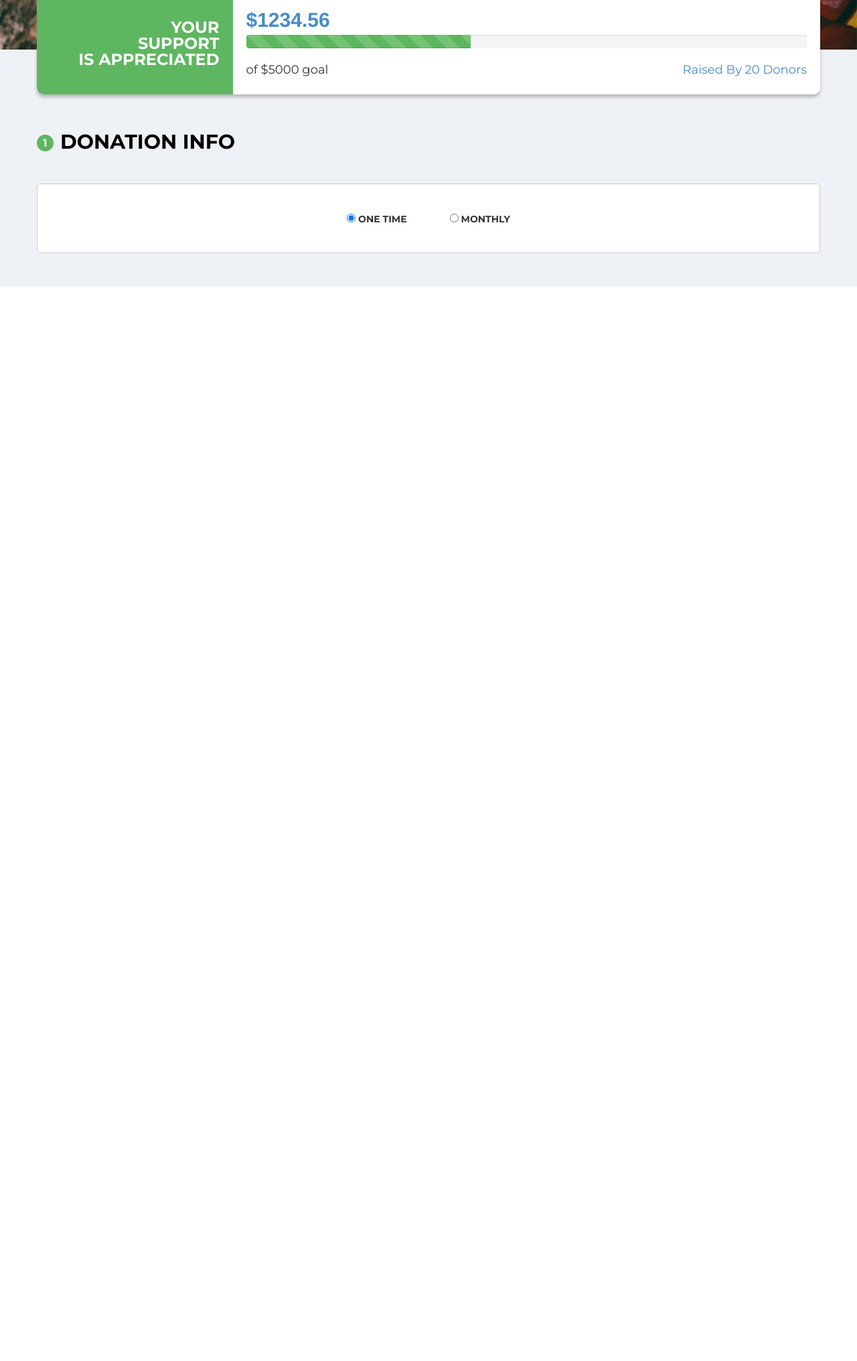
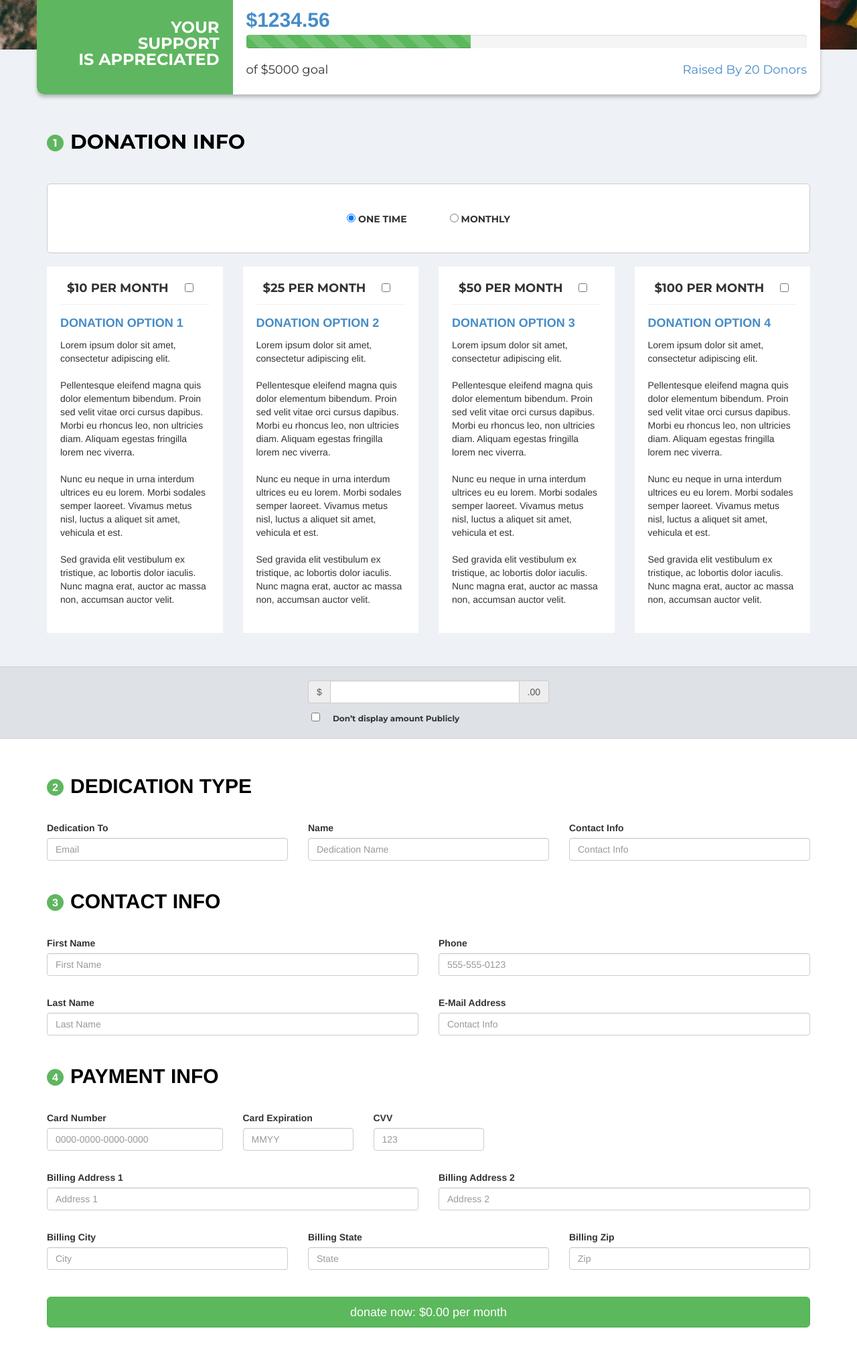
Before and after one commit to darrellweaverjr/donations, a PHP site: page / in a window 1280 px wide. Shown: the part 505-2537 px from the top of the page at 67% size. Before the commit the page ends 933 px from the top, so only its background shows below. Run offline with PHP 8.4, Linux system fonts and the light colour scheme.

Commit message:
finished dedication type section

```diff
--- a/css/app.css
+++ b/css/app.css
@@ -138,3 +138,65 @@ body{
   display: inline;
   margin: 0 30px;
 }
+.donation-amount-check-label{
+  font-size: 18px;
+  font-weight: bold;
+  text-transform: uppercase;
+  font-family: 'Montserrat', sans-serif;
+  margin: 0 20px  0 0;
+}
+.custom-checkbox{
+  padding: 0px 10px 10px;
+  border-bottom: 1px solid #eef1f5;
+  margin: 0 0 15px 0;
+}
+.per-month-box{
+  margin: 20px 0 0 0;
+  padding: 20px;
+  background-color: #fff;
+}
+.donation-title{
+  color:#468cc8;
+  text-transform: uppercase;
+  font-weight: bold;
+  font-size: 18px;
+  padding: 0 0 10px 0;
+}
+.donation-details{
+  padding: 0;
+  margin: 0;
+}
+.donation-details ul{
+  padding: 0;
+  margin: 0;
+}
+.donation-details li{
+  margin: 0 0 20px 0;
+  display: block;
+}
+.custom-donation-sect{
+  background-color:#dee1e6;
+  border-top:1px solid #cdd0d5;
+  border-bottom:1px solid #cdd0d5;
+  padding: 20px 0;
+}
+.display-amount{
+  font-size: 12px;
+  font-family: 'Montserrat', sans-serif;
+  margin: 0 0 0 15px;
+}
+.display-amount-box{
+  padding: 10px 5px 0;
+}
+.dedication-type{
+  background-color:#fff;
+}
+.dedication-inputs{
+  padding: 20px 0;
+}
+.dedication-input-col{
+  margin: 10px 0 20px;
+}
+.dedication-sect{
+  padding: 50px 0;
+}
--- /dev/null
+++ b/index.html
@@ -0,0 +1,337 @@
+<!DOCTYPE html>
+  <html>
+    <head>
+        <meta charset="utf-8">
+        <meta http-equiv="X-UA-Compatible" content="IE=edge,chrome=1">
+        <title>Donations Template</title>
+        <meta name="description" content="">
+        <meta name="viewport" content="width=device-width">
+        <link rel="stylesheet" href="css/bootstrap.css">
+        <link rel="stylesheet" href="css/app.css">
+    </head>
+    <body>
+        <!---Naviagation Bar-->
+        <div class="nav">
+          <div class="container">
+            <div class="row">
+              <div class="col-sm-6">
+                <img src="images/logo.jpg" alt="default logo">
+              </div>
+              <div class="col-sm-6">
+                <div class="donation-amounts">
+                  <div class="donations-sect">
+                    <div class="donation-label-amount">$1234.56</div>
+                    <div class="donation-label">total donations</div>
+                  </div>
+                  <div class="donations-sect">
+                    <div class="donation-label-amount">$5000.00</div>
+                    <div class="donation-label">goal</div>
+                  </div>
+                </div>
+              </div>
+            </div>
+          </div>
+        </div>
+        <!---Hero Area--->
+        <div class="hero-sect">
+          <div class="container">
+          </div>
+        </div>
+        <!---Donation Info--->
+        <div class="donation-info-sect">
+
+          <!---Your Support Is Appreciated-->
+          <div class="container">
+            <div class="row">
+
+              <div class="your-support-sect">
+                <div class="your-support-label">
+                  Your<br/>Support<br/>Is Appreciated
+                </div>
+                <div class="goal-raised">
+                  <div class="progress-amount">
+                    $1234.56
+                  </div>
+                  <!---Progress Bar--->
+                  <div class="progress">
+                    <div class="progress-bar progress-bar-success progress-bar-striped" role="progressbar" aria-valuenow="40" aria-valuemin="0" aria-valuemax="100" style="width: 40%">
+                      <span class="sr-only">40% Complete (success)</span>
+                    </div>
+                  </div>
+                  <!---End Progress Bar--->
+                  <div class="row">
+                    <div class="col-xs-6"><div class="raised-money-label">of $5000 goal</div></div>
+                    <div class="col-xs-6"><div class="raised-money-label-amount">Raised By 20 Donors</div></div>
+                  </div>
+                </div>
+              </div>
+
+            </div>
+          </div>
+
+          <div class="container">
+            <div class="row" id="donation-info">
+              <div class="col-md-12">
+                <span class="donation-number">1</span><span class="section-titles">Donation info</span>
+              </div>
+            </div>
+            <div class="row">
+              <div class="col-md-12">
+
+              <div class="donation-radio">
+                <ul>
+                  <li><input type="radio" name="options" id="option1" checked> one time</li>
+                  <li><input type="radio" name="options" id="option2"> monthly</li>
+                </ul>
+              </div>
+
+              </div>
+            </div>
+            <div class="row">
+              <div class="col-md-3">
+                <div class="per-month-box">
+                  <!-- Default checked -->
+                  <div class="custom-control custom-checkbox">
+                    <label class="donation-amount-check-label" for="defaultChecked1">$10 Per Month</label>
+                    <input type="checkbox" class="custom-control-input" id="defaultChecked1">
+                  </div>
+                  <div class="donation-title">Donation option 1</div>
+                  <div class="donation-details">
+                    <ul>
+                      <li>
+                        Lorem ipsum dolor sit amet, consectetur adipiscing elit.
+                      </li>
+                      <li>
+                        Pellentesque eleifend magna quis dolor elementum bibendum. Proin sed velit vitae orci cursus dapibus. Morbi eu rhoncus leo, non ultricies diam. Aliquam egestas fringilla lorem nec viverra.
+                      </li>
+                      <li>
+                        Nunc eu neque in urna interdum ultrices eu eu lorem. Morbi sodales semper laoreet. Vivamus metus nisl, luctus a aliquet sit amet, vehicula et est.
+                      </li>
+                      <li>
+                        Sed gravida elit vestibulum ex tristique, ac lobortis dolor iaculis. Nunc magna erat, auctor ac massa non, accumsan auctor velit.
+                      </li>
+                    </ul>
+                  </div>
+                </div>
+              </div>
+              <div class="col-md-3">
+                <div class="per-month-box">
+                  <!-- Default checked -->
+                  <div class="custom-control custom-checkbox">
+                    <label class="donation-amount-check-label" for="defaultChecked2">$25 Per Month</label>
+                    <input type="checkbox" class="custom-control-input" id="defaultChecked2">
+                  </div>
+                  <div class="donation-title">Donation option 2</div>
+                  <div class="donation-details">
+                    <ul>
+                      <li>
+                        Lorem ipsum dolor sit amet, consectetur adipiscing elit.
+                      </li>
+                      <li>
+                        Pellentesque eleifend magna quis dolor elementum bibendum. Proin sed velit vitae orci cursus dapibus. Morbi eu rhoncus leo, non ultricies diam. Aliquam egestas fringilla lorem nec viverra.
+                      </li>
+                      <li>
+                        Nunc eu neque in urna interdum ultrices eu eu lorem. Morbi sodales semper laoreet. Vivamus metus nisl, luctus a aliquet sit amet, vehicula et est.
+                      </li>
+                      <li>
+                        Sed gravida elit vestibulum ex tristique, ac lobortis dolor iaculis. Nunc magna erat, auctor ac massa non, accumsan auctor velit.
+                      </li>
+                    </ul>
+                  </div>
+                </div>
+              </div>
+              <div class="col-md-3">
+                <div class="per-month-box">
+                  <!-- Default checked -->
+                  <div class="custom-control custom-checkbox">
+                    <label class="donation-amount-check-label" for="defaultChecked3">$50 Per Month</label>
+                    <input type="checkbox" class="custom-control-input" id="defaultChecked3">
+                  </div>
+                  <div class="donation-title">Donation option 3</div>
+                  <div class="donation-details">
+                    <ul>
+                      <li>
+                        Lorem ipsum dolor sit amet, consectetur adipiscing elit.
+                      </li>
+                      <li>
+                        Pellentesque eleifend magna quis dolor elementum bibendum. Proin sed velit vitae orci cursus dapibus. Morbi eu rhoncus leo, non ultricies diam. Aliquam egestas fringilla lorem nec viverra.
+                      </li>
+                      <li>
+                        Nunc eu neque in urna interdum ultrices eu eu lorem. Morbi sodales semper laoreet. Vivamus metus nisl, luctus a aliquet sit amet, vehicula et est.
+                      </li>
+                      <li>
+                        Sed gravida elit vestibulum ex tristique, ac lobortis dolor iaculis. Nunc magna erat, auctor ac massa non, accumsan auctor velit.
+                      </li>
+                    </ul>
+                  </div>
+                </div>
+              </div>
+              <div class="col-md-3">
+                <div class="per-month-box">
+                  <!-- Default checked -->
+                  <div class="custom-control custom-checkbox">
+                    <label class="donation-amount-check-label" for="defaultChecked4">$100 Per Month</label>
+                    <input type="checkbox" class="custom-control-input" id="defaultChecked4">
+                  </div>
+                  <div class="donation-title">Donation option 4</div>
+                  <div class="donation-details">
+                    <ul>
+                      <li>
+                        Lorem ipsum dolor sit amet, consectetur adipiscing elit.
+                      </li>
+                      <li>
+                        Pellentesque eleifend magna quis dolor elementum bibendum. Proin sed velit vitae orci cursus dapibus. Morbi eu rhoncus leo, non ultricies diam. Aliquam egestas fringilla lorem nec viverra.
+                      </li>
+                      <li>
+                        Nunc eu neque in urna interdum ultrices eu eu lorem. Morbi sodales semper laoreet. Vivamus metus nisl, luctus a aliquet sit amet, vehicula et est.
+                      </li>
+                      <li>
+                        Sed gravida elit vestibulum ex tristique, ac lobortis dolor iaculis. Nunc magna erat, auctor ac massa non, accumsan auctor velit.
+                      </li>
+                    </ul>
+                  </div>
+                </div>
+              </div>
+            </div>
+          </div>
+
+        </div>
+        <!--Custom Donation--->
+        <div class="custom-donation-sect">
+          <div class="container">
+            <div class="row">
+              <div class="col-md-4 col-md-offset-4">
+
+                <div class="input-group">
+                  <span class="input-group-addon">$</span>
+                  <input type="text" class="form-control" aria-label="Amount (to the nearest dollar)">
+                  <span class="input-group-addon">.00</span>
+                </div>
+
+                <div class="custom-control display-amount-box">
+                  <input type="checkbox" class="custom-control-input" id="dont-display-check">
+                  <label class="display-amount" for="dont-display-check">Don’t display amount Publicly</label>
+                </div>
+
+              </div>
+            </div>
+          </div>
+        </div>
+
+
+        <div class="dedication-sect">
+
+          <!---Dedication Type--->
+          <div class="dedication-type">
+            <div class="container">
+              <div class="row">
+                <div class="col-md-12">
+                  <span class="donation-number">2</span><span class="section-titles">Dedication Type</span>
+                </div>
+              </div>
+              <div class="row dedication-inputs">
+                <div class="col-md-4 dedication-input-col">
+                  <label for="inputEmail3" class="control-label">Dedication To</label>
+                  <input type="email" class="form-control" id="dedication-info" placeholder="Email">
+                </div>
+                <div class="col-md-4 dedication-input-col">
+                  <label for="inputEmail3" class="control-label">Name</label>
+                  <input type="text" class="form-control" id="dedication-name" placeholder="Dedication Name">
+                </div>
+                <div class="col-md-4 dedication-input-col">
+                  <label for="inputEmail3" class="control-label">Contact Info</label>
+                  <input type="text" class="form-control" id="contact-info" placeholder="Contact Info">
+                </div>
+              </div>
+            </div>
+          </div>
+
+          <!---Contact Info--->
+          <div class="dedication-type">
+            <div class="container">
+              <div class="row">
+                <div class="col-md-12">
+                  <span class="donation-number">3</span><span class="section-titles">Contact Info</span>
+                </div>
+              </div>
+              <div class="row dedication-inputs">
+                <div class="col-md-6 dedication-input-col">
+                  <label for="inputEmail3" class="control-label">First Name</label>
+                  <input type="text" class="form-control" id="First-Name" placeholder="First Name">
+                </div>
+                <div class="col-md-6 dedication-input-col">
+                  <label for="inputEmail3" class="control-label">Phone</label>
+                  <input type="phone" class="form-control" id="phone" placeholder="555-555-0123">
+                </div>
+                <div class="col-md-6 dedication-input-col">
+                  <label for="inputEmail3" class="control-label">Last Name</label>
+                  <input type="text" class="form-control" id="Last-Name" placeholder="Last Name">
+                </div>
+                <div class="col-md-6 dedication-input-col">
+                  <label for="inputEmail3" class="control-label">E-Mail Address</label>
+                  <input type="email" class="form-control" id="email-address" placeholder="Contact Info">
+                </div>
+              </div>
+            </div>
+          </div>
+
+          <!---Contact Info--->
+          <div class="dedication-type">
+            <div class="container">
+              <div class="row">
+                <div class="col-md-12">
+                  <span class="donation-number">4</span><span class="section-titles">Payment Info</span>
+                </div>
+              </div>
+              <div class="row dedication-inputs">
+                <div class="col-md-3 dedication-input-col">
+                  <label for="inputEmail3" class="control-label">Card Number</label>
+                  <input type="text" class="form-control" placeholder="0000-0000-0000-0000">
+                </div>
+                <div class="col-md-2 dedication-input-col">
+                  <label for="inputEmail3" class="control-label">Card Expiration</label>
+                  <input type="text" class="form-control" placeholder="MMYY">
+                </div>
+                <div class="col-md-2 dedication-input-col">
+                  <label for="inputEmail3" class="control-label">CVV</label>
+                  <input type="text" class="form-control" placeholder="123">
+                </div>
+
+                <div class="col-md-6 dedication-input-col">
+                  <label for="inputEmail3" class="control-label">Billing Address 1</label>
+                  <input type="text" class="form-control" placeholder="Address 1">
+                </div>
+                <div class="col-md-6 dedication-input-col">
+                  <label for="inputEmail3" class="control-label">Billing Address 2</label>
+                  <input type="text" class="form-control" placeholder="Address 2">
+                </div>
+
+                <div class="col-md-4 dedication-input-col">
+                  <label for="inputEmail3" class="control-label">Billing City</label>
+                  <input type="text" class="form-control" placeholder="City">
+                </div>
+                <div class="col-md-4 dedication-input-col">
+                  <label for="inputEmail3" class="control-label">Billing State</label>
+                  <input type="text" class="form-control" placeholder="State">
+                </div>
+                <div class="col-md-4 dedication-input-col">
+                  <label for="inputEmail3" class="control-label">Billing Zip</label>
+                  <input type="text" class="form-control" placeholder="Zip">
+                </div>
+              </div>
+
+              <div class="row">
+                <div class="col-md-12">
+                  <button class="btn btn-success btn-block btn-lg">donate now: $0.00 per month</button>
+                </div>
+              </div>
+
+            </div>
+          </div>
+
+        </div>
+
+        <script src="https://code.jquery.com/jquery-3.4.1.js" integrity="sha256-WpOohJOqMqqyKL9FccASB9O0KwACQJpFTUBLTYOVvVU=" crossorigin="anonymous"></script>
+        <script src="js/bootstrap.js"></script>
+    </body>
+</html>
--- a/index.php
+++ /dev/null
@@ -1,90 +0,0 @@
-<!DOCTYPE html>
-    <head>
-        <meta charset="utf-8">
-        <meta http-equiv="X-UA-Compatible" content="IE=edge,chrome=1">
-        <title></title>
-        <meta name="description" content="">
-        <meta name="viewport" content="width=device-width">
-        <link rel="stylesheet" href="css/bootstrap.css">
-        <link rel="stylesheet" href="css/app.css">
-    </head>
-    <body>
-        <!---Naviagation Bar-->
-        <div class="nav">
-          <div class="container">
-            <div class="row">
-              <div class="col-sm-6">
-                <img src="images/logo.jpg" alt="default logo">
-              </div>
-              <div class="col-sm-6">
-                <div class="donation-amounts">
-                  <div class="donations-sect">
-                    <div class="donation-label-amount">$1234.56</div>
-                    <div class="donation-label">total donations</div>
-                  </div>
-                  <div class="donations-sect">
-                    <div class="donation-label-amount">$5000.00</div>
-                    <div class="donation-label">goal</div>
-                  </div>
-                </div>
-              </div>
-            </div>
-          </div>
-        </div>
-        <!---Hero Area--->
-        <div class="hero-sect">
-          <div class="container">
-          </div>
-        </div>
-        <!---Donation Info--->
-        <div class="donation-info-sect">
-
-          <!---Your Support Is Appreciated-->
-          <div class="container">
-            <div class="row">
-
-              <div class="your-support-sect">
-                <div class="your-support-label">
-                  Your<br/>Support<br/>Is Appreciated
-                </div>
-                <div class="goal-raised">
-                  <div class="progress-amount">
-                    $1234.56
-                  </div>
-                  <!---Progress Bar--->
-                  <div class="progress">
-                    <div class="progress-bar progress-bar-success progress-bar-striped" role="progressbar" aria-valuenow="40" aria-valuemin="0" aria-valuemax="100" style="width: 40%">
-                      <span class="sr-only">40% Complete (success)</span>
-                    </div>
-                  </div>
-                  <!---End Progress Bar--->
-                  <div class="row">
-                    <div class="col-xs-6"><div class="raised-money-label">of $5000 goal</div></div>
-                    <div class="col-xs-6"><div class="raised-money-label-amount">Raised By 20 Donors</div></div>
-                  </div>
-                </div>
-              </div>
-
-            </div>
-          </div>
-
-          <div class="container">
-            <div class="row" id="donation-info">
-              <span class="donation-number">1</span><span class="section-titles">Donation info</span>
-            </div>
-            <div class="row">
-              <div class="donation-radio">
-                <ul>
-                  <li><input type="radio" name="options" id="option1" checked> one time</li>
-                  <li><input type="radio" name="options" id="option2"> monthly</li>
-                </ul>
-              </div>
-            </div>
-          </div>
-
-        </div>
-
-        <script src="https://code.jquery.com/jquery-3.4.1.js" integrity="sha256-WpOohJOqMqqyKL9FccASB9O0KwACQJpFTUBLTYOVvVU=" crossorigin="anonymous"></script>
-        <script src="js/bootstrap.js"></script>
-    </body>
-</html>
```
